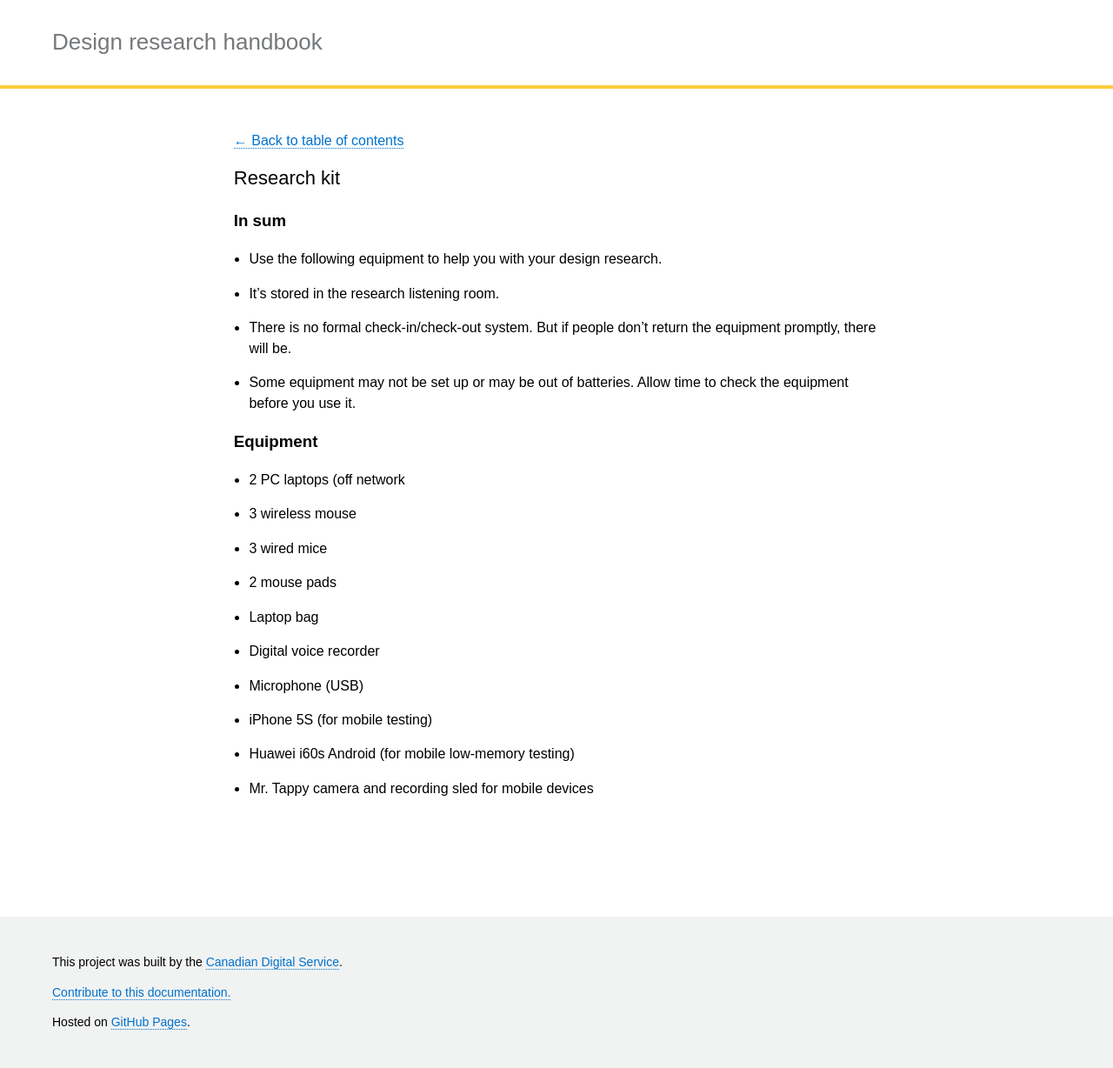
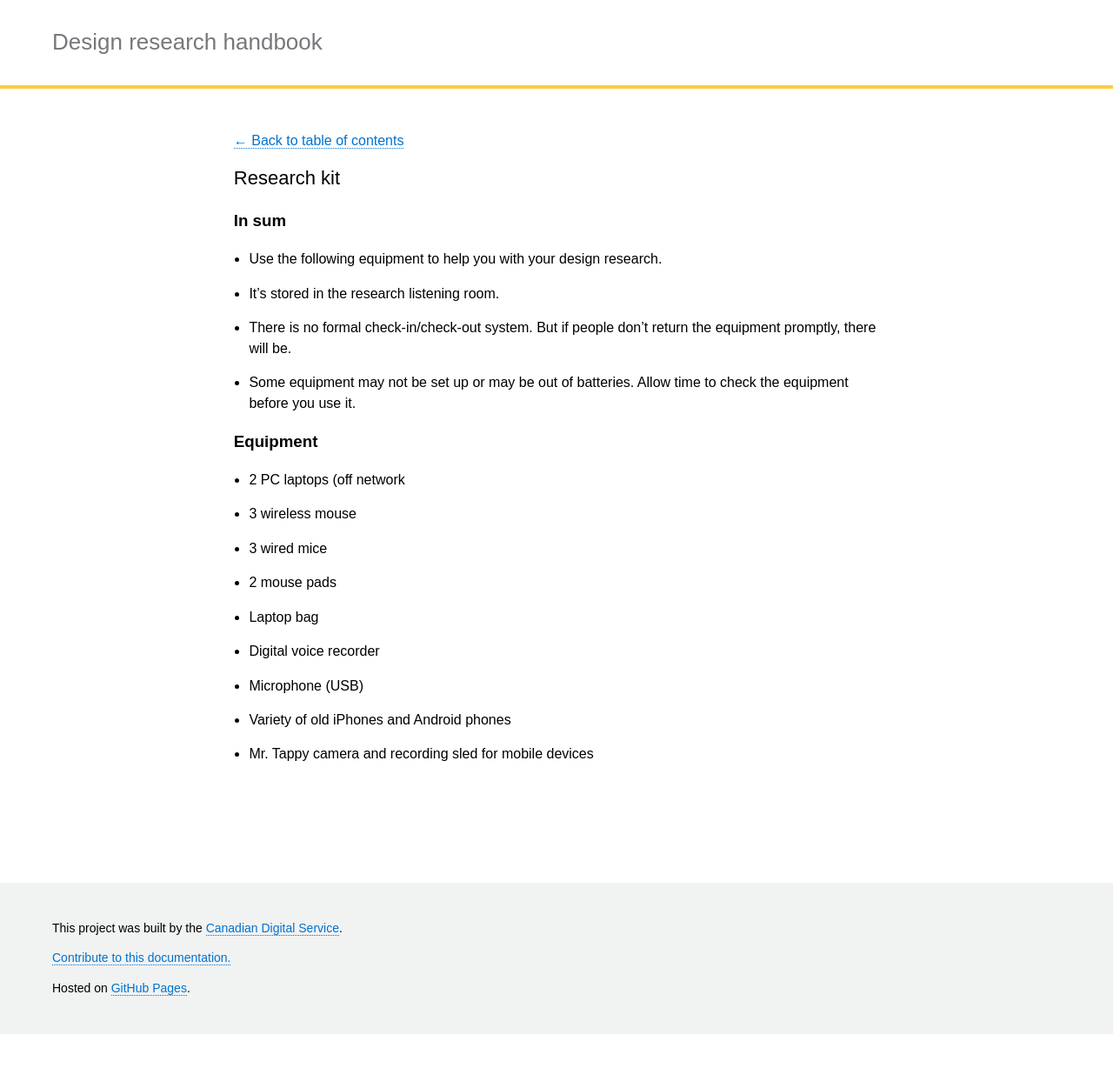
Before and after one commit to cds-snc/design-research-handbook, a Jekyll site: the page built from _pages/en/tools/research-kit.md, in a window 1280 px wide. Shown: the whole page at 87% size. Built offline with Jekyll 4.4.1, drawn with Linux system fonts in a browser that asks for light colours; after the commit the page ends 1189 px from its top, so only the background shows below that.

Commit message:
Clarifying phones available

```diff
--- a/_pages/en/tools/research-kit.md
+++ b/_pages/en/tools/research-kit.md
@@ -22,6 +22,5 @@ trans_url: "/fr-needed/"
 * Laptop bag
 * Digital voice recorder
 * Microphone (USB)
-* iPhone 5S (for mobile testing)
-* Huawei i60s Android (for mobile low-memory testing)
+* Variety of old iPhones and Android phones
 * Mr. Tappy camera and recording sled for mobile devices
```
